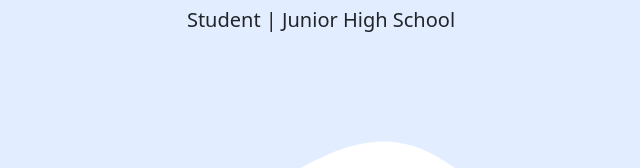
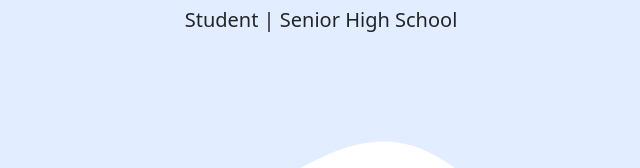
Before and after one commit to Assanto/Home, a plain HTML site: page index.html in a window 1280 px wide. Shown: the part 359-527 px from the top of the page, 319-959 px from the left. Drawn offline with nearby package versions, Linux system fonts and the light colour scheme; files whose address does not match are found by name.

Commit message:
Mengganti Junior => Senior

```diff
--- a/index.html
+++ b/index.html
@@ -297,7 +297,7 @@
 
     <script>
       gsap.registerPlugin(TextPlugin);
-      gsap.to(".lead", { duration: 2, delay: 2, text: "Student | Junior High School" });
+      gsap.to(".lead", { duration: 2, delay: 2, text: "Student | Senior High School" });
 
       gsap.from(".jumbotron img", { duration: 2, y: -300, opacity: 0, ease: "bounce", rotateY: 360 });
       gsap.from(".navbar", { duration: 1.5, y: "-100%", opacity: 0, ease: "bounce" });
```
